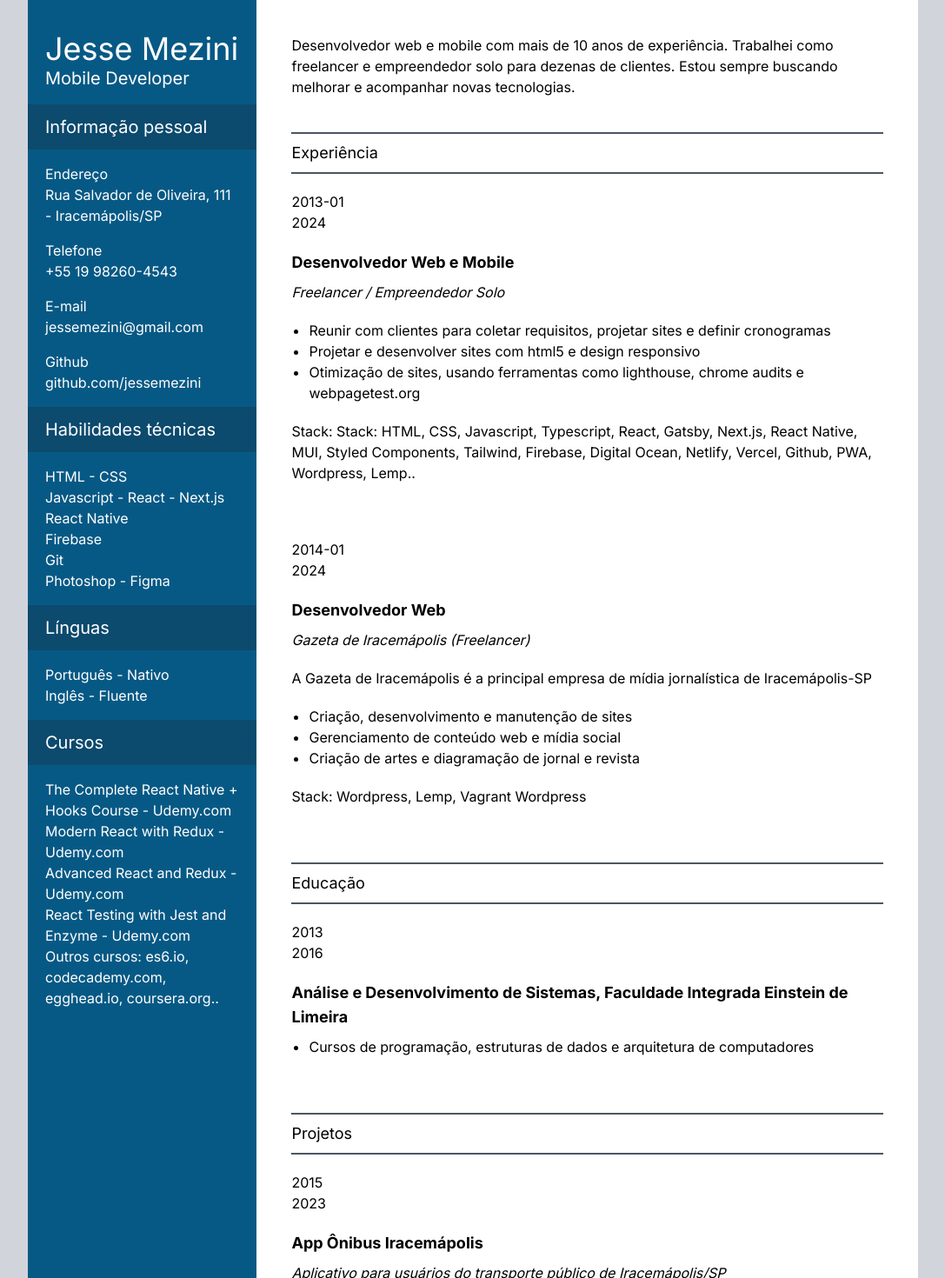
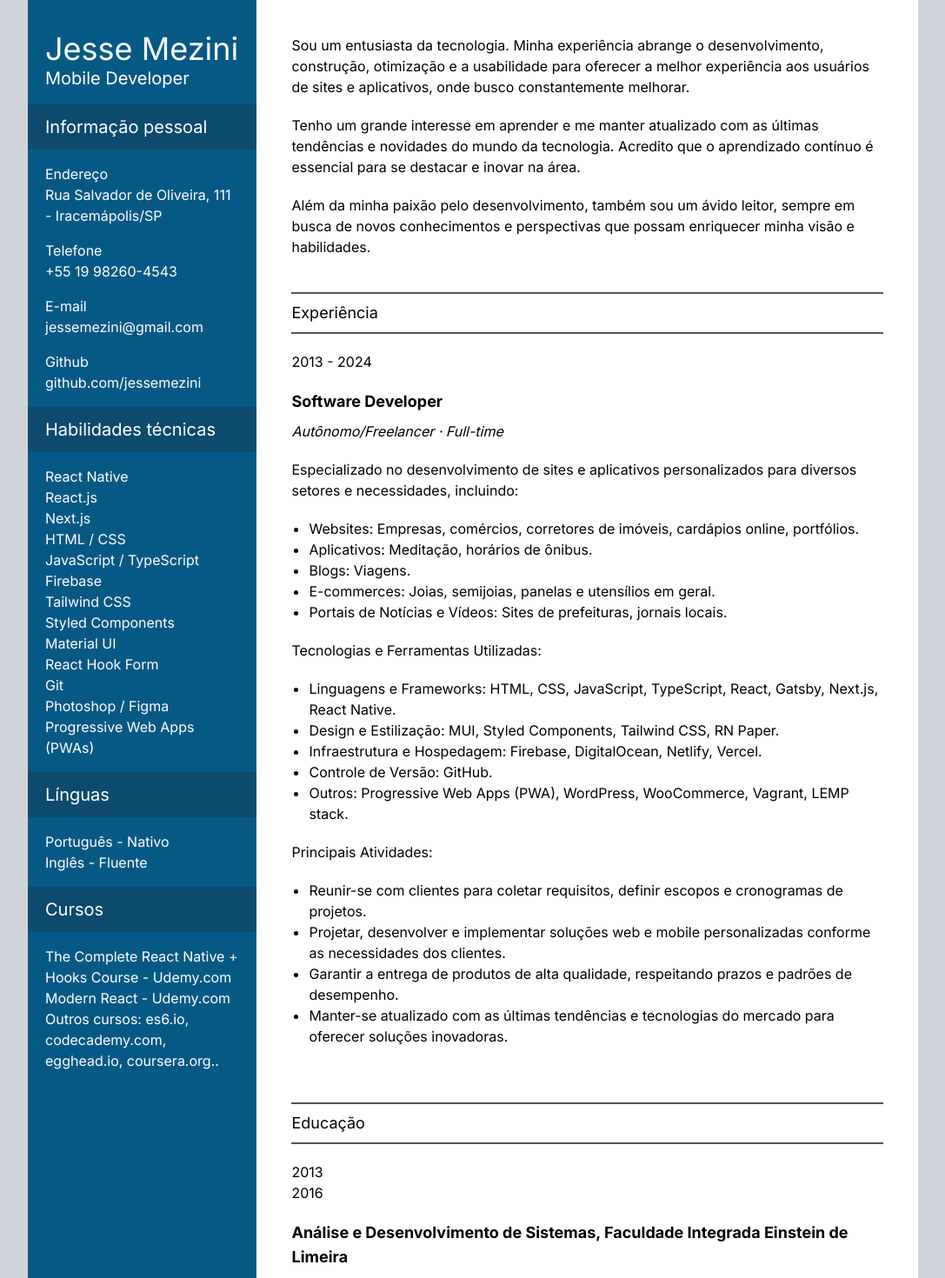
Before and after one commit to jessemezini/jessemezini, a Next.js app: page /resume in a window 1280 px wide. Shown: the top 1470 px of the page at 87% size, without its empty margins (96-1183 px from the left). Built offline with nearby package versions, Linux system fonts and the light colour scheme.

Commit message:
upd exp and skills

```diff
--- a/app/resume/data.ts
+++ b/app/resume/data.ts
@@ -1,9 +1,25 @@
+export const skills = [
+  "React Native",
+  "React.js",
+  "Next.js",
+  "HTML / CSS",
+  "JavaScript / TypeScript",
+  "Firebase",
+  "Tailwind CSS",
+  "Styled Components",
+  "Material UI",
+  "React Hook Form",
+  "Git",
+  "Photoshop / Figma",
+  "Progressive Web Apps (PWAs)",
+];
+
 export const experience = [
   {
     startDate: "2013-01",
     endDate: "2024",
-    title: "Desenvolvedor Web e Mobile",
-    desc: "Freelancer / Empreendedor Solo",
+    title: "Software Developer",
+    desc: "Autônomo/Freelancer · Full-time",
     list: [
       "Reunir com clientes para coletar requisitos, projetar sites e definir cronogramas",
       "Projetar e desenvolver sites com html5 e design responsivo",
@@ -11,20 +27,6 @@ export const experience = [
     ],
     stack:
       "Stack: HTML, CSS, Javascript, Typescript, React, Gatsby, Next.js, React Native, MUI, Styled Components, Tailwind, Firebase, Digital Ocean, Netlify, Vercel, Github, PWA, Wordpress, Lemp..",
-  },
-  {
-    startDate: "2014-01",
-    endDate: "2024",
-    title: "Desenvolvedor Web",
-    desc: "Gazeta de Iracemápolis (Freelancer)",
-    about:
-      "A Gazeta de Iracemápolis é a principal empresa de mídia jornalística de Iracemápolis-SP",
-    list: [
-      "Criação, desenvolvimento e manutenção de sites",
-      "Gerenciamento de conteúdo web e mídia social",
-      "Criação de artes e diagramação de jornal e revista",
-    ],
-    stack: "Wordpress, Lemp, Vagrant Wordpress",
   },
 ];
 
--- a/app/resume/page.tsx
+++ b/app/resume/page.tsx
@@ -1,4 +1,4 @@
-import { experience, education, projects } from "./data";
+import { experience, education, projects, skills } from "./data";
 
 const AsideContainer = ({ children }: { children: React.ReactNode }) => (
   <div className="px-5 my-4">{children}</div>
@@ -53,12 +53,9 @@ export default function Resume() {
           <AsideTitle text="Habilidades técnicas" />
 
           <AsideContainer>
-            <p>HTML - CSS</p>
-            <p>Javascript - React - Next.js</p>
-            <p>React Native</p>
-            <p>Firebase</p>
-            <p>Git</p>
-            <p>Photoshop - Figma</p>
+            {skills.map((skill) => (
+              <p key={skill}>{skill}</p>
+            ))}
           </AsideContainer>
 
           <AsideTitle text="Línguas" />
@@ -72,9 +69,7 @@ export default function Resume() {
 
           <AsideContainer>
             <p>The Complete React Native + Hooks Course - Udemy.com</p>
-            <p>Modern React with Redux - Udemy.com</p>
-            <p>Advanced React and Redux - Udemy.com</p>
-            <p>React Testing with Jest and Enzyme - Udemy.com</p>
+            <p>Modern React - Udemy.com</p>
             <p>
               Outros cursos: es6.io, codecademy.com, egghead.io, coursera.org..
             </p>
@@ -82,39 +77,103 @@ export default function Resume() {
         </aside>
 
         <section className="mx-5 md:mx-10 pt-5 md:pt-10 pb-5">
-          <header>
+          <header className="[&>p]:mb-5">
             <p>
-              Desenvolvedor web e mobile com mais de 10 anos de experiência.
-              Trabalhei como freelancer e empreendedor solo para dezenas de
-              clientes. Estou sempre buscando melhorar e acompanhar novas
-              tecnologias.
+              Sou um entusiasta da tecnologia. Minha experiência abrange o
+              desenvolvimento, construção, otimização e a usabilidade para
+              oferecer a melhor experiência aos usuários de sites e aplicativos,
+              onde busco constantemente melhorar.
+            </p>
+            <p>
+              Tenho um grande interesse em aprender e me manter atualizado com
+              as últimas tendências e novidades do mundo da tecnologia. Acredito
+              que o aprendizado contínuo é essencial para se destacar e inovar
+              na área.
+            </p>
+            <p>
+              Além da minha paixão pelo desenvolvimento, também sou um ávido
+              leitor, sempre em busca de novos conhecimentos e perspectivas que
+              possam enriquecer minha visão e habilidades.
             </p>
           </header>
 
           <section>
             <SectionTitle text="Experiência" />
 
-            {experience.map((item, i) => (
-              <article key={i} className="mb-16">
-                <p className="my-5">
-                  {item.startDate} <br /> {item.endDate}
+            <article className="mb-16">
+              <p className="my-5">2013 - 2024</p>
+
+              <div>
+                <h3 className="mb-2 font-bold text-lg">Software Developer</h3>
+                <p className="italic mb-5">Autônomo/Freelancer · Full-time</p>
+
+                <p className="mb-5">
+                  Especializado no desenvolvimento de sites e aplicativos
+                  personalizados para diversos setores e necessidades,
+                  incluindo:
                 </p>
 
-                <div>
-                  <h3 className="mb-2 font-bold text-lg">{item.title}</h3>
-                  <p className="italic mb-5">{item.desc}</p>
-                  <p className="mb-5">{item.about}</p>
+                <ul className="list-disc pl-5 mb-5">
+                  <li>
+                    Websites: Empresas, comércios, corretores de imóveis,
+                    cardápios online, portfólios.
+                  </li>
+                  <li>Aplicativos: Meditação, horários de ônibus.</li>
+                  <li>Blogs: Viagens.</li>
+                  <li>
+                    E-commerces: Joias, semijoias, panelas e utensílios em
+                    geral.
+                  </li>
+                  <li>
+                    Portais de Notícias e Vídeos: Sites de prefeituras, jornais
+                    locais.
+                  </li>
+                </ul>
 
-                  <ul className="list-disc pl-5 mb-5">
-                    {item.list.map((listItem, i) => (
-                      <li key={i}>{listItem}</li>
-                    ))}
-                  </ul>
+                <p className="mb-5">Tecnologias e Ferramentas Utilizadas:</p>
 
-                  <p>Stack: {item.stack}</p>
-                </div>
-              </article>
-            ))}
+                <ul className="list-disc pl-5 mb-5">
+                  <li>
+                    Linguagens e Frameworks: HTML, CSS, JavaScript, TypeScript,
+                    React, Gatsby, Next.js, React Native.
+                  </li>
+                  <li>
+                    Design e Estilização: MUI, Styled Components, Tailwind CSS,
+                    RN Paper.
+                  </li>
+                  <li>
+                    Infraestrutura e Hospedagem: Firebase, DigitalOcean,
+                    Netlify, Vercel.
+                  </li>
+                  <li>Controle de Versão: GitHub.</li>
+                  <li>
+                    Outros: Progressive Web Apps (PWA), WordPress, WooCommerce,
+                    Vagrant, LEMP stack.
+                  </li>
+                </ul>
+
+                <p className="mb-5">Principais Atividades:</p>
+
+                <ul className="list-disc pl-5 mb-5">
+                  <li>
+                    Reunir-se com clientes para coletar requisitos, definir
+                    escopos e cronogramas de projetos.
+                  </li>
+                  <li>
+                    Projetar, desenvolver e implementar soluções web e mobile
+                    personalizadas conforme as necessidades dos clientes.
+                  </li>
+                  <li>
+                    Garantir a entrega de produtos de alta qualidade,
+                    respeitando prazos e padrões de desempenho.
+                  </li>
+                  <li>
+                    Manter-se atualizado com as últimas tendências e tecnologias
+                    do mercado para oferecer soluções inovadoras.
+                  </li>
+                </ul>
+              </div>
+            </article>
           </section>
 
           <section>
```
